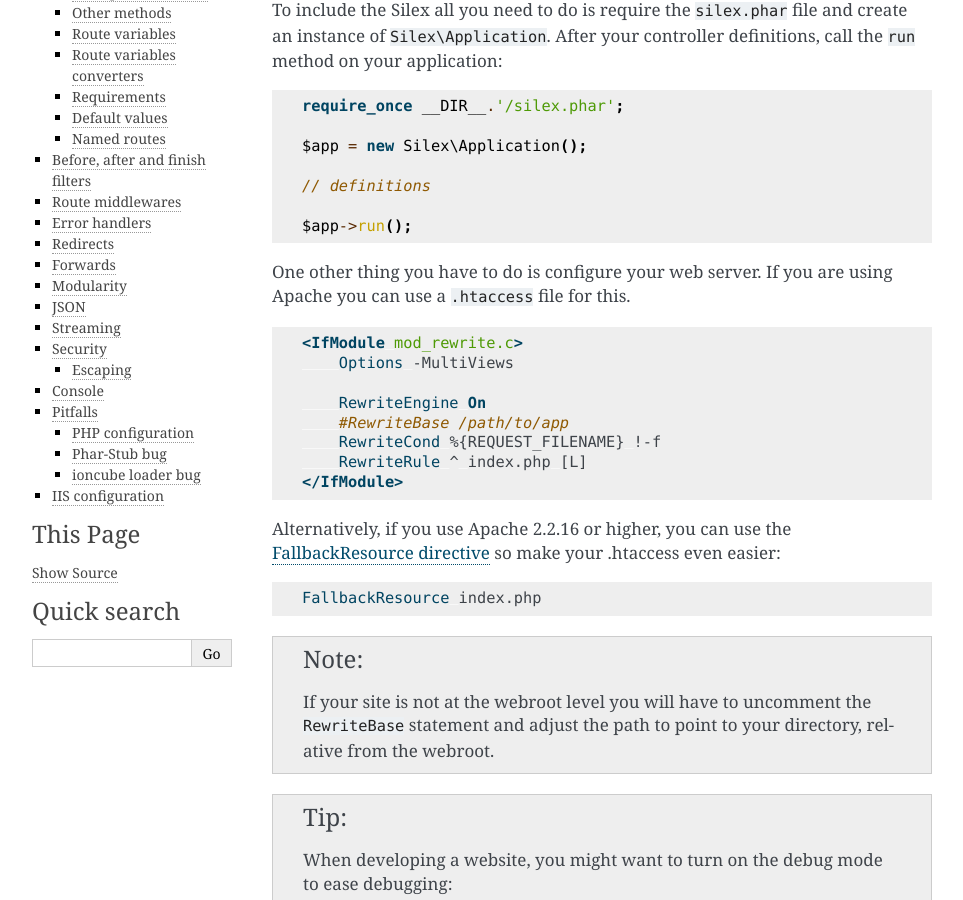
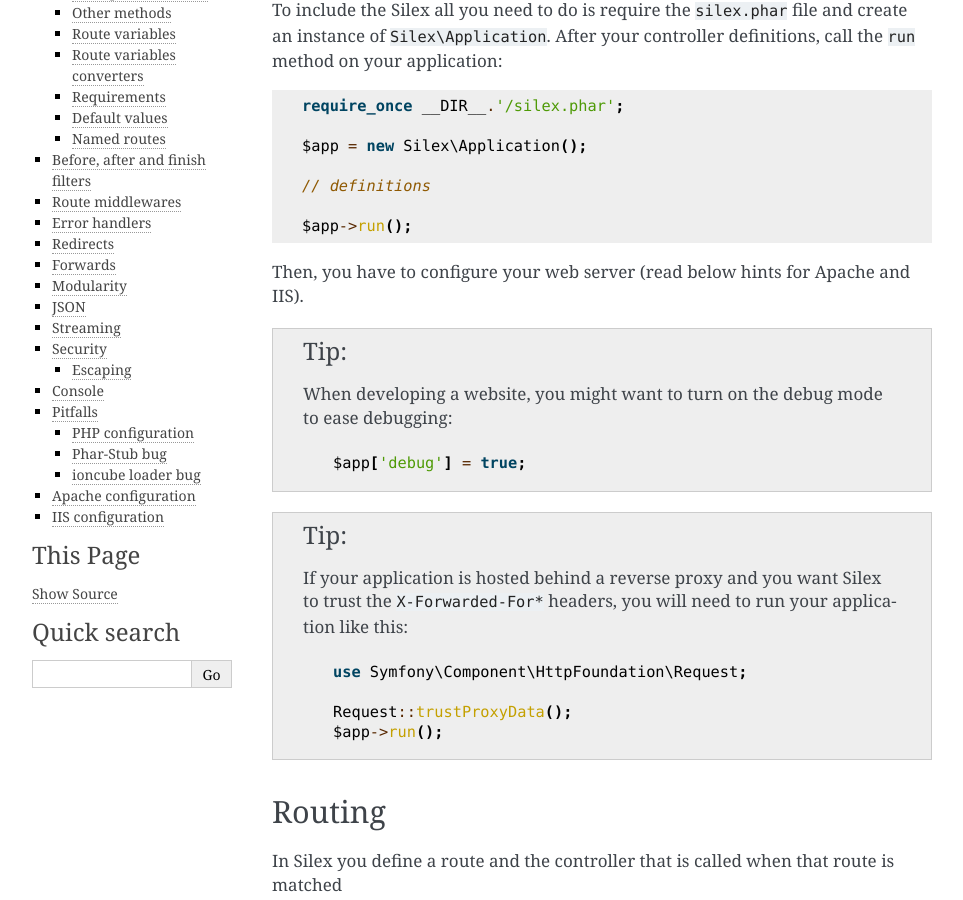
Before and after one commit to silexphp/Silex, a Sphinx documentation site: the page built from doc/usage.rst, in a window 1280 px wide and 900 px high, scrolled down 218 px. Shown: the whole window, without its empty margins (148-1111 px from the left). Built offline with Sphinx 7.4.7, drawn with Linux system fonts in a browser that asks for light colours; some of the changed text lies outside the part shown.

Commit message:
tweaked documentation for web server configuration

```diff
--- a/doc/usage.rst
+++ b/doc/usage.rst
@@ -18,32 +18,8 @@
 
     $app->run();
 
-One other thing you have to do is configure your web server. If you
-are using Apache you can use a ``.htaccess`` file for this.
-
-.. code-block:: apache
-
-    <IfModule mod_rewrite.c>
-        Options -MultiViews
-
-        RewriteEngine On
-        #RewriteBase /path/to/app
-        RewriteCond %{REQUEST_FILENAME} !-f
-        RewriteRule ^ index.php [L]
-    </IfModule>
-
-Alternatively, if you use Apache 2.2.16 or higher, you can use the
-`FallbackResource directive`_ so make your .htaccess even easier:
-
-.. code-block:: apache
-
-    FallbackResource index.php
-
-.. note::
-
-    If your site is not at the webroot level you will have to uncomment the
-    ``RewriteBase`` statement and adjust the path to point to your directory,
-    relative from the webroot.
+Then, you have to configure your web server (read below hints for Apache and
+IIS).
 
 .. tip::
 
@@ -789,6 +765,35 @@
 
     zend_extension = /usr/lib/php5/20090626+lfs/ioncube_loader_lin_5.3.so
 
+Apache configuration
+--------------------
+
+If you are using Apache you can use a ``.htaccess`` file for this:
+
+.. code-block:: apache
+
+    <IfModule mod_rewrite.c>
+        Options -MultiViews
+
+        RewriteEngine On
+        #RewriteBase /path/to/app
+        RewriteCond %{REQUEST_FILENAME} !-f
+        RewriteRule ^ index.php [L]
+    </IfModule>
+
+.. note::
+
+    If your site is not at the webroot level you will have to uncomment the
+    ``RewriteBase`` statement and adjust the path to point to your directory,
+    relative from the webroot.
+
+Alternatively, if you use Apache 2.2.16 or higher, you can use the
+`FallbackResource directive`_ so make your .htaccess even easier:
+
+.. code-block:: apache
+
+    FallbackResource index.php
+
 IIS configuration
 -----------------
 
```
